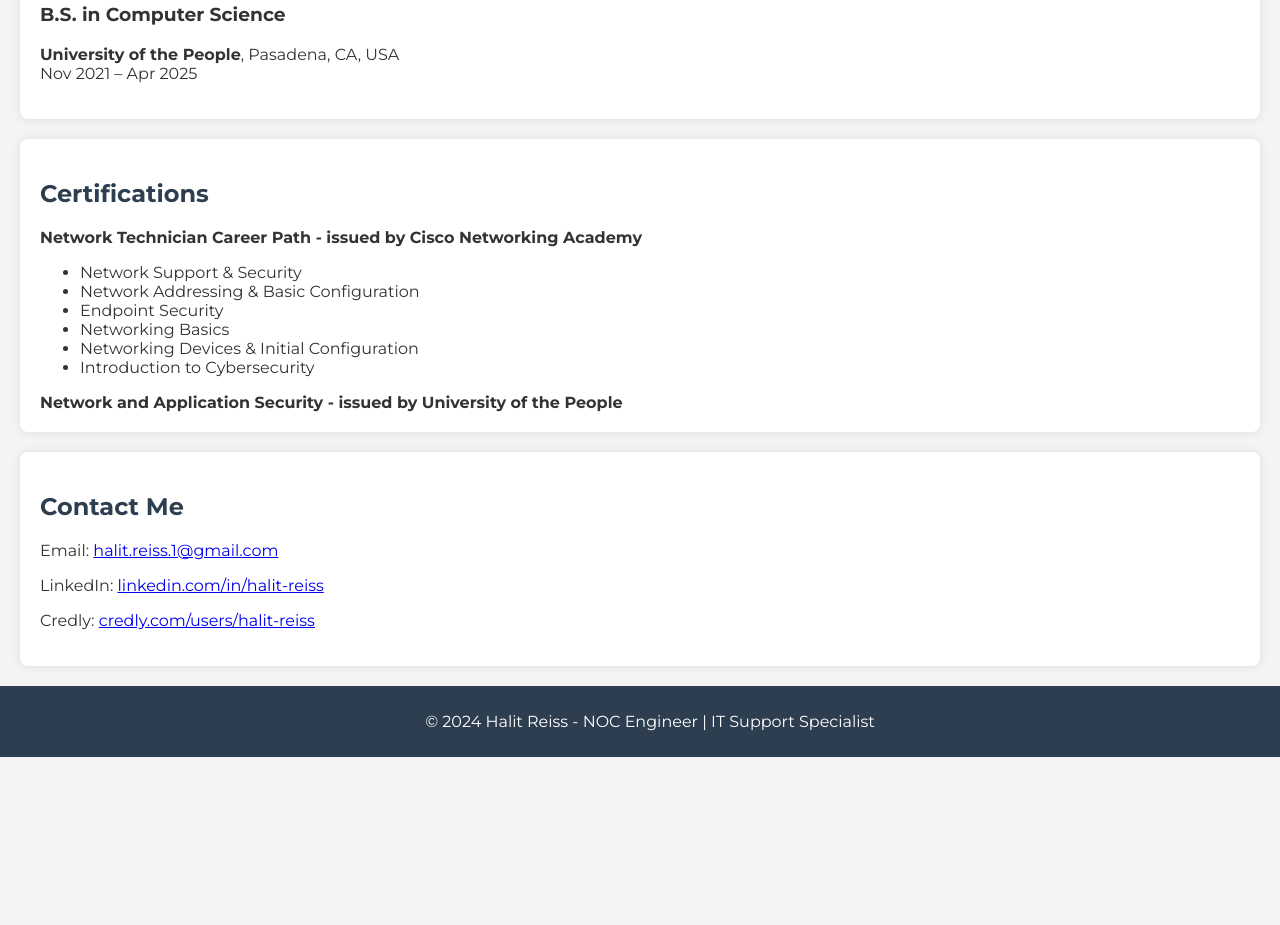
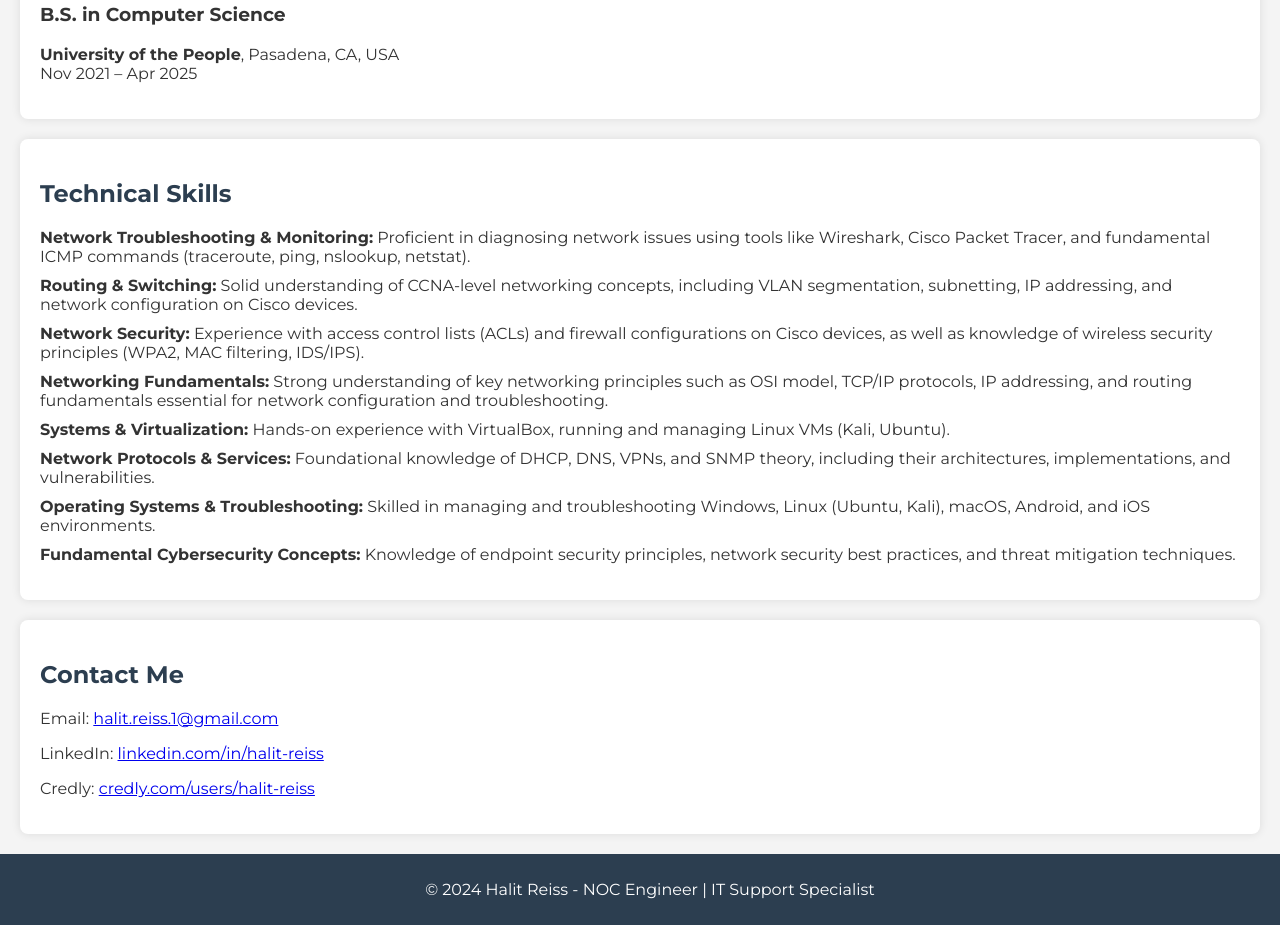
Before and after one commit to H-Reiss/Portfolio.github.io, a plain HTML site: page index.html in a window 1280 px wide. Shown: the part 946-1871 px from the top of the page. Before the commit the page ends 1703 px from the top, so only its background shows below. Drawn offline with Linux system fonts and the light colour scheme.

Commit message:
Slight padding for skills list

```diff
--- a/index.html
+++ b/index.html
@@ -50,21 +50,20 @@
         <p><strong>University of the People</strong>, Pasadena, CA, USA <br> Nov 2021 – Apr 2025</p>
     </section>
 
-    <section id="certification">
-        <h2>Certifications</h2>
-        <div>
-            <strong>Network Technician Career Path - issued by Cisco Networking Academy</strong>
-            <ul>
-                <li>Network Support & Security</li>
-                <li>Network Addressing & Basic Configuration</li>
-                <li>Endpoint Security</li>
-                <li>Networking Basics</li>
-                <li>Networking Devices & Initial Configuration</li>
-                <li>Introduction to Cybersecurity</li>
-            </ul>
-            <strong>Network and Application Security - issued by University of the People</strong>
-        </div>
+    <section id="skills">
+        <h2>Technical Skills</h2>
+        <ul class="skills-list">
+            <li><strong>Network Troubleshooting & Monitoring:</strong> Proficient in diagnosing network issues using tools like Wireshark, Cisco Packet Tracer, and fundamental ICMP commands (traceroute, ping, nslookup, netstat).</li>
+            <li><strong>Routing & Switching:</strong> Solid understanding of CCNA-level networking concepts, including VLAN segmentation, subnetting, IP addressing, and network configuration on Cisco devices.</li>
+            <li><strong>Network Security:</strong> Experience with access control lists (ACLs) and firewall configurations on Cisco devices, as well as knowledge of wireless security principles (WPA2, MAC filtering, IDS/IPS).</li>
+            <li><strong>Networking Fundamentals:</strong> Strong understanding of key networking principles such as OSI model, TCP/IP protocols, IP addressing, and routing fundamentals essential for network configuration and troubleshooting.</li>
+            <li><strong>Systems & Virtualization:</strong> Hands-on experience with VirtualBox, running and managing Linux VMs (Kali, Ubuntu).</li>
+            <li><strong>Network Protocols & Services:</strong> Foundational knowledge of DHCP, DNS, VPNs, and SNMP theory, including their architectures, implementations, and vulnerabilities.</li>
+            <li><strong>Operating Systems & Troubleshooting:</strong> Skilled in managing and troubleshooting Windows, Linux (Ubuntu, Kali), macOS, Android, and iOS environments.</li>
+            <li><strong>Fundamental Cybersecurity Concepts:</strong> Knowledge of endpoint security principles, network security best practices, and threat mitigation techniques.</li>
+        </ul>
     </section>
+
 
 
     <section id="contact">
--- a/style.css
+++ b/style.css
@@ -43,3 +43,12 @@ footer {
     bottom: 0;
     width: 100%;
 }
+
+.skills-list {
+    list-style-type: none; /* Removes bullet points */
+    padding-left: 0; /* Removes default left padding */
+}
+
+.skills-list li {
+    margin-bottom: 10px; /* Adds space between each list item */
+}
```
